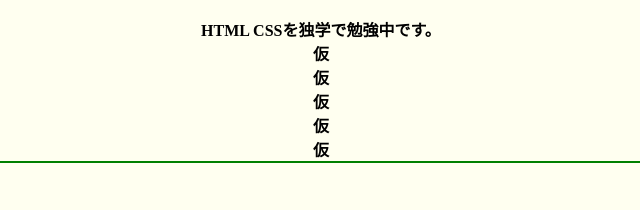
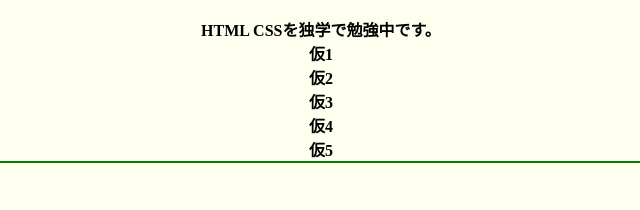
Before and after one commit to shoutanigaya/-Portforio-github.io, a plain HTML site: page index.html in a window 1280 px wide. Shown: the part 559-769 px from the top of the page, 319-959 px from the left. Drawn offline with Linux system fonts and the light colour scheme.

Commit message:
Update index.html

```diff
--- a/index.html
+++ b/index.html
@@ -24,11 +24,11 @@
         <div class="Profile">
             <h1 id="pro">Profile</h1>
             <li>HTML CSSを独学で勉強中です。</li>
-            <li>仮</li>
-            <li>仮</li>
-            <li>仮</li>
-            <li>仮</li>
-            <li>仮</li>
+            <li>仮1</li>
+            <li>仮2</li>
+            <li>仮3</li>
+            <li>仮4</li>
+            <li>仮5</li>
         </div>
 
 
```
